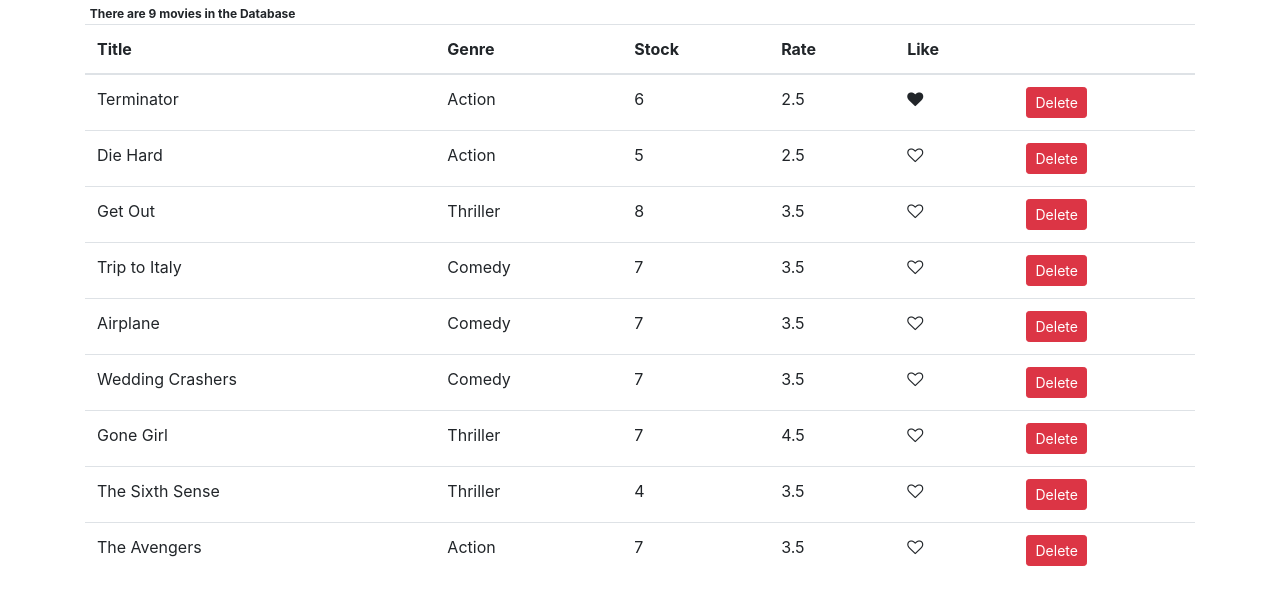
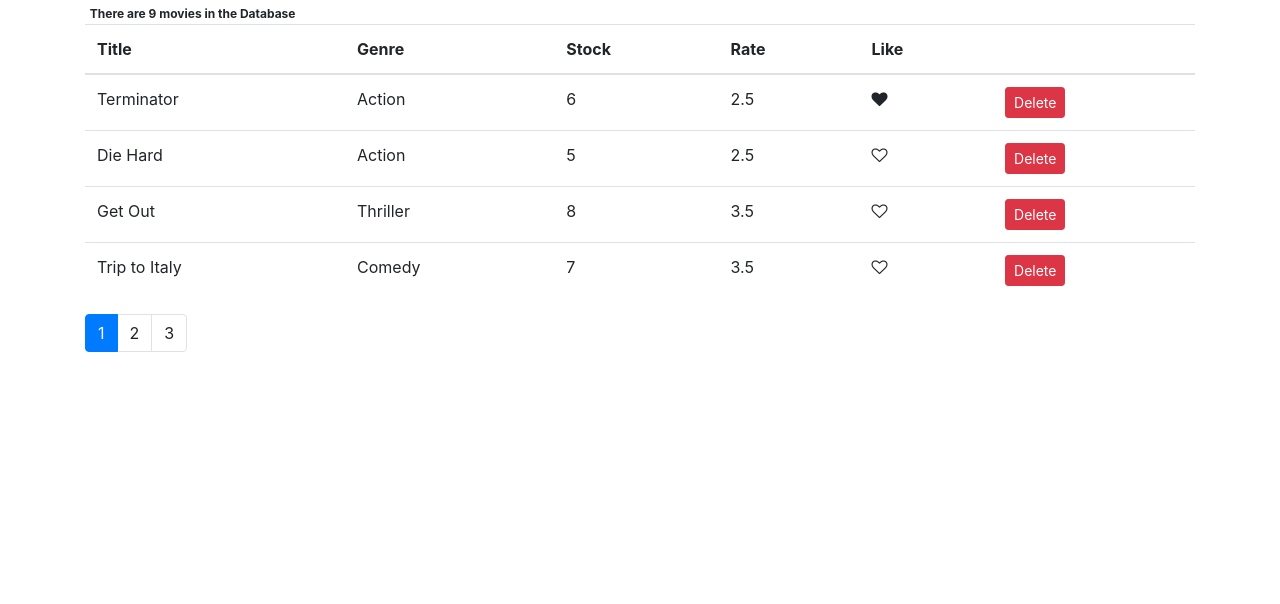
Before and after one commit to vrahangdale/Vidly-ReactApp, a React (Create React App) app: page / in a window 1280 px wide. Shown: the top 604 px of the page. Built offline with nearby package versions, Linux system fonts and the light colour scheme.

Commit message:
added the pagination component

```diff
--- a/package.json
+++ b/package.json
@@ -5,6 +5,7 @@
   "dependencies": {
     "bootstrap": "^4.3.1",
     "font-awesome": "^4.7.0",
+    "lodash": "^4.17.10",
     "react": "^16.8.6",
     "react-dom": "^16.8.6",
     "react-scripts": "3.0.1"
--- a/src/App.js
+++ b/src/App.js
@@ -1,6 +1,6 @@
 import React from "react";
 import "./App.css";
-import Movies from "./componets/Movies";
+import Movies from "./components/Movies";
 
 function App() {
   return (
--- a/src/componets/Movies.jsx
+++ b/src/components/Movies.jsx
@@ -1,10 +1,16 @@
 import React, { Component } from "react";
 import { getMovies } from "../services/fakeMovieService";
 import Like from "./common/Like";
+import Pagination from "./common/Pagination";
+import { paginate } from "../utils/Paginate";
 
 class Movies extends Component {
-  state = { movies: getMovies() };
+  state = { movies: getMovies(), pageSize: 4, currentPage: 1 };
   render() {
+    const { length: count } = this.state.movies;
+
+    const { pageSize, currentPage, movies: allMovies } = this.state;
+    const movies = paginate(allMovies, currentPage, pageSize);
     return (
       <div>
         <div className="badge">{this.movieCount()}</div>
@@ -20,7 +26,7 @@
             </tr>
           </thead>
           <tbody>
-            {this.state.movies.map(movie => (
+            {movies.map(movie => (
               <tr key={movie._id}>
                 <td>{movie.title}</td>
                 <td>{movie.genre.name}</td>
@@ -44,6 +50,12 @@
             ))}
           </tbody>
         </table>
+        <Pagination
+          items={count}
+          pageSize={pageSize}
+          onPageChange={this.handlePageChange}
+          currentPage={currentPage}
+        />
       </div>
     );
   }
@@ -66,6 +78,9 @@
     movies[index].liked = !movies[index].liked;
     this.setState({ movies });
   };
+  handlePageChange = page => {
+    this.setState({ currentPage: page });
+  };
 }
 
 export default Movies;
--- /dev/null
+++ b/src/components/common/Pagination.jsx
@@ -0,0 +1,28 @@
+import React from "react";
+import _ from "lodash";
+// sfc
+
+const Pagination = props => {
+  const { items, pageSize, onPageChange, currentPage } = props;
+  let pageCount = Math.ceil(items / pageSize);
+  if (pageCount === 1) pageCount = null;
+  let pages = _.range(1, pageCount + 1);
+  return (
+    <nav aria-label="Page navigation">
+      <ul className="pagination">
+        {pages.map(page => (
+          <li
+            key={page}
+            className={page === currentPage ? "page-item active" : "page-item"}
+          >
+            <a className="page-link" onClick={() => onPageChange(page)}>
+              {page}
+            </a>
+          </li>
+        ))}
+      </ul>
+    </nav>
+  );
+};
+
+export default Pagination;
--- /dev/null
+++ b/src/utils/Paginate.js
@@ -0,0 +1,9 @@
+import _ from "lodash";
+
+export function paginate(items, pageNumber, pageSize) {
+  let startIndex = (pageNumber - 1) * pageSize;
+  return _(items)
+    .slice(startIndex)
+    .take(pageSize)
+    .value();
+}
```
Also changed, not shown: src/components/common/Like.jsx (renamed from src/componets/common/Like.jsx), 1 other file (tests, documents, lock files or other folders).
